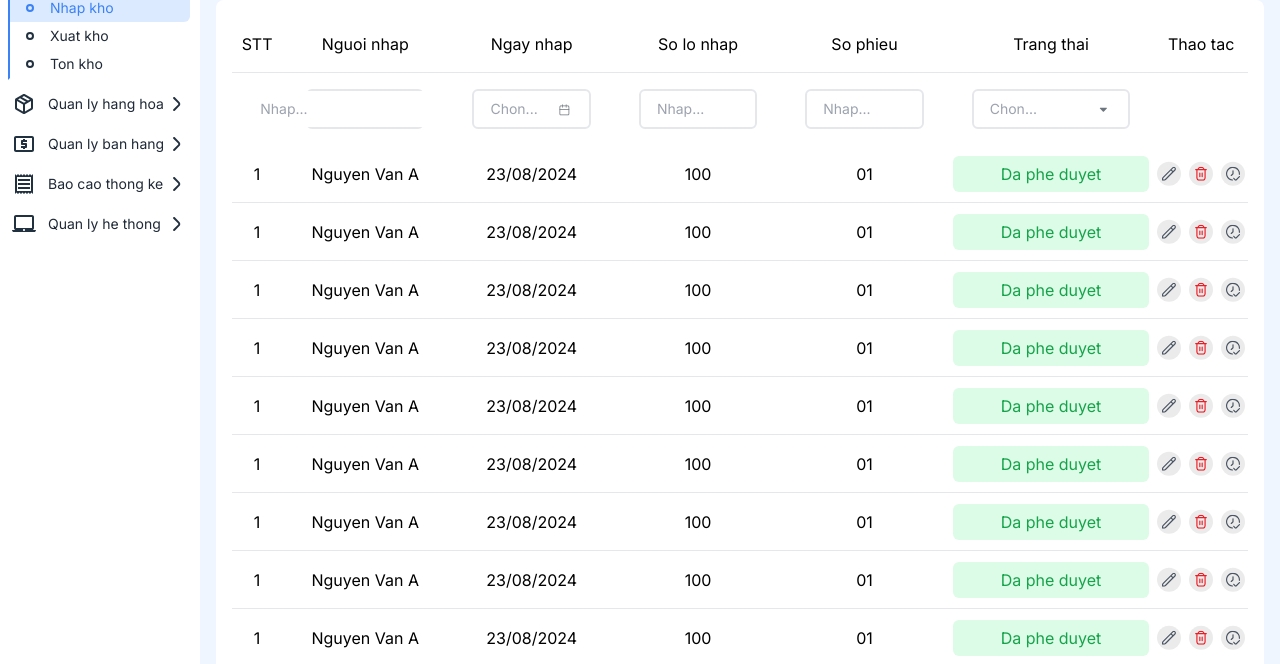
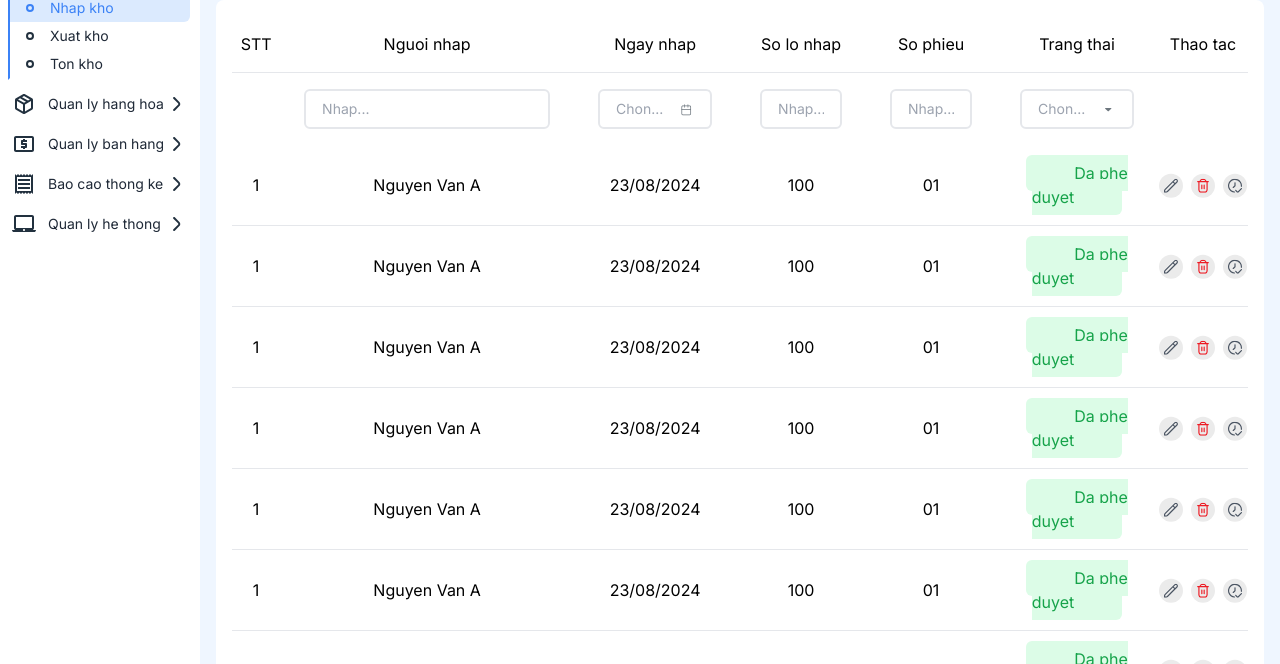
Before and after one commit to hoaijn10/retail, a plain HTML site: page nhapkho.html in a window 1280 px wide. Shown: the part 136-800 px from the top of the page. Drawn offline with nearby package versions, Linux system fonts and the light colour scheme.

Commit message:
feat: nhap kho

```diff
--- a/nhapkho.html
+++ b/nhapkho.html
@@ -220,16 +220,16 @@
                         <th class="table-cell font-normal text-center py-4">So lo nhap</th>
                         <th class="table-cell font-normal text-center py-4">So phieu</th>
                         <th class="table-cell font-normal text-center py-4">Trang thai</th>
-                        <th class="table-cell font-normal text-center py-4">Thao tac</th>
+                        <th class="table-cell font-normal text-center py-4 ">Thao tac</th>
                     </tr>
                     <tr class="table-row">
                         <td class="table-cell text-center py-4 px-6"></td>
-                        <td class="table-cell py-4 px-6 max-w-40">
+                        <td class="table-cell py-4 px-6">
                             <div class="flex space-x-2 items-center px-4 justify-center rounded-md border-2 border-gray-200">
                                 <input type="text" placeholder="Nhap..." class="text-gray-600 text-sm py-2">
                             </div>
                         </td>
-                        <td class="table-cell py-4 px-6 max-w-40">
+                        <td class="table-cell py-4 px-6">
                             <div class="flex space-x-2 items-center px-4 justify-center rounded-md border-2 border-gray-200">
                                 <input type="text" placeholder="Chon..." class="text-gray-600 text-sm py-2 w-full">
                                 <svg width="24" height="25" viewBox="0 0 24 25" fill="none"
@@ -249,17 +249,17 @@
                                 </svg>
                             </div>
                         </td>
-                        <td class="table-cell py-4 px-6 max-w-40">
+                        <td class="table-cell py-4 px-6">
                             <div class="flex space-x-2 items-center px-4 justify-center rounded-md border-2 border-gray-200">
                                 <input type="text" placeholder="Nhap..." class="text-gray-600 text-sm py-2 w-full">
                             </div>
                         </td>
-                        <td class="table-cell py-4 px-6 max-w-40">
+                        <td class="table-cell py-4 px-6">
                             <div class="flex space-x-2 items-center px-4 justify-center rounded-md border-2 border-gray-200">
                                 <input type="text" placeholder="Nhap..." class="text-gray-600 text-sm py-2 w-full">
                             </div>
                         </td>
-                        <td class="table-cell py-4 px-6 max-w-40">
+                        <td class="table-cell py-4 px-6">
                             <div class="flex space-x-2 items-center px-4 justify-center rounded-md border-2 border-gray-200">
                                 <input type="text" placeholder="Chon..." class="text-gray-600 text-sm py-2 w-full">
                                 <svg width="24" height="25" viewBox="0 0 24 25" fill="none"
```
